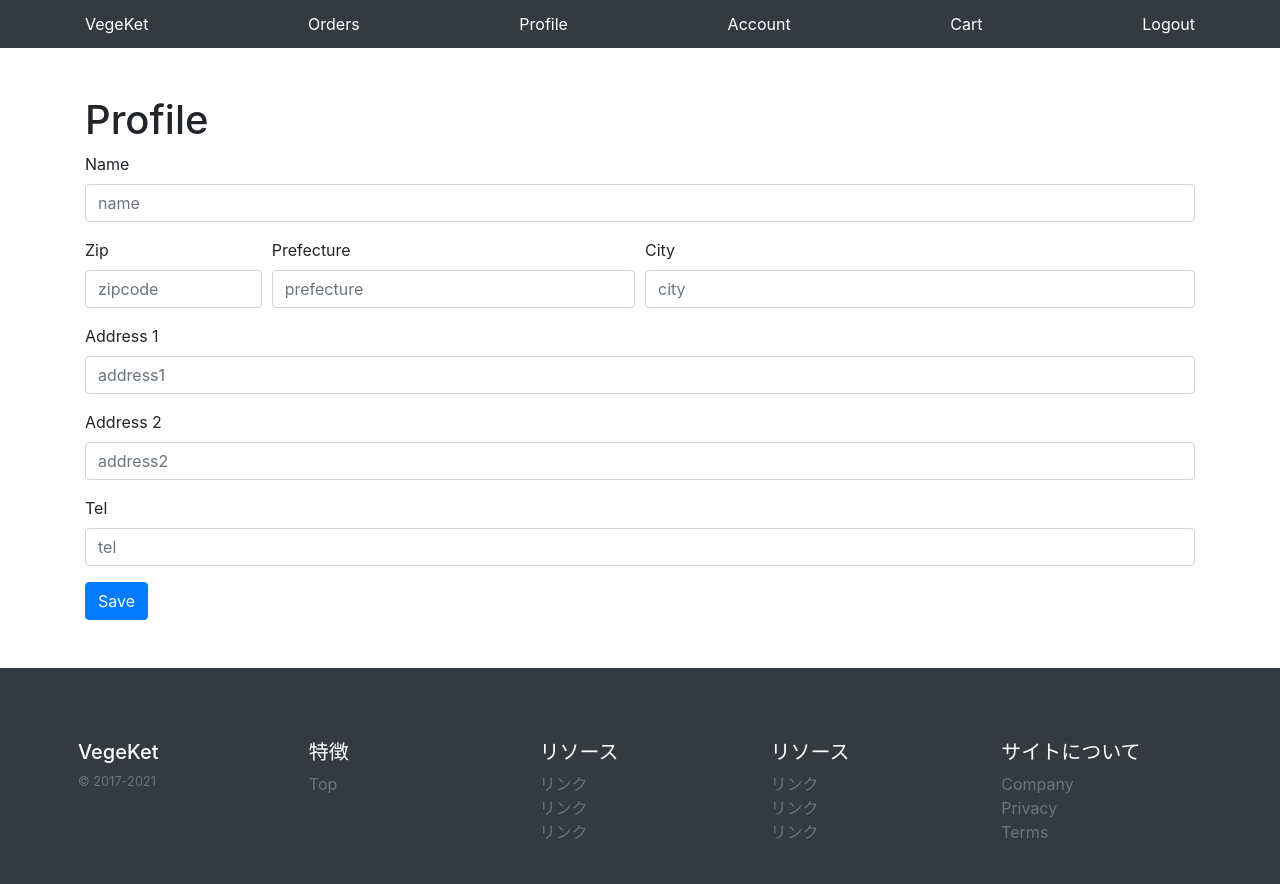
After one commit to y-uchiida/Django_training003, a Django app: page /profile/ in a window 1280 px wide. The commit adds this page. Run offline with Django 3.2, Linux system fonts and the light colour scheme; the visitor is signed in with stand-in values (Sample User, id 1); data comes from the database, SQL or seed files in the repository; parts of the project's set-up code (start-up, migrations or seed data) failed here and were passed over; some libraries are stand-ins or nearby versions.

Commit message:
ユーザー認証関連の機能を実装

```diff
--- /dev/null
+++ b/base/models/account.py
@@ -0,0 +1,84 @@
+from django.dispatch import receiver
+from django.db.models.signals import post_save
+from django.db import models
+from django.contrib.auth.models import BaseUserManager, AbstractBaseUser
+import uuid
+
+
+class UserManager(BaseUserManager["User"]):
+    def create_user(self, username, email, password=None) -> "User":
+        if not email:
+            raise ValueError("Users must have an email address")
+        user = self.model(
+            username=username,
+            email=self.normalize_email(email),
+        )
+        user.set_password(password)
+        user.save(using=self._db)
+        return user
+
+    def create_superuser(self, username, email, password=None) -> "User":
+        user = self.create_user(
+            username,
+            email,
+            password=password,
+        )
+        user.is_admin = True
+        user.save(using=self._db)
+        return user
+
+
+class User(AbstractBaseUser):
+    id = models.UUIDField(primary_key=True, default=uuid.uuid4, editable=False)
+    username = models.CharField(max_length=50, unique=True, blank=True, default="匿名")
+    email = models.EmailField(max_length=255, unique=True)
+    is_active = models.BooleanField(default=True)
+    is_admin = models.BooleanField(default=False)
+    objects = UserManager()
+    USERNAME_FIELD = "username"
+    EMAIL_FIELD = "email"
+    REQUIRED_FIELDS = [
+        "email",
+    ]
+
+    def __str__(self):
+        return self.email
+
+    def has_perm(self, perm, obj=None):
+        "Does the user have a specific permission?"
+        # Simplest possible answer: Yes, always
+        return True
+
+    def has_module_perms(self, app_label):
+        "Does the user have permissions to view the app `app_label`?"
+        # Simplest possible answer: Yes, always
+        return True
+
+    @property
+    def is_staff(self):
+        "Is the user a member of staff?"
+        # Simplest possible answer: All admins are staff
+        return self.is_admin
+
+
+class Profile(models.Model):  # type: ignore
+    user = models.OneToOneField(User, primary_key=True, on_delete=models.CASCADE)
+    name = models.CharField(default="", blank=True, max_length=50)
+    zipcode = models.CharField(default="", blank=True, max_length=8)
+    prefecture = models.CharField(default="", blank=True, max_length=50)
+    city = models.CharField(default="", blank=True, max_length=50)
+    address1 = models.CharField(default="", blank=True, max_length=50)
+    address2 = models.CharField(default="", blank=True, max_length=50)
+    tel = models.CharField(default="", blank=True, max_length=15)
+    created_at = models.DateTimeField(auto_now_add=True)
+    updated_at = models.DateTimeField(auto_now=True)
+
+    def __str__(self):
+        return self.name
+
+
+# OneToOneFieldを同時に作成
+@receiver(post_save, sender=User)
+def create_profile(sender, **kwargs):
+    if kwargs["created"]:
+        Profile.objects.create(user=kwargs["instance"])
--- a/base/views/__init__.py
+++ b/base/views/__init__.py
@@ -1,6 +1,7 @@
 from .item import IndexListView, ItemDetailView
 from .cart import CartListView, AddCartView, remove_from_cart
 from .payment import PaySuccessView, PayCancelView, create_line_item, PayWithStripe
+from .account import SignUpView, Login, AccountUpdateView, ProfileUpdateView
 
 __all__ = [
     "IndexListView",
@@ -12,4 +13,8 @@ __all__ = [
     "PayCancelView",
     "create_line_item",
     "PayWithStripe",
+    "SignUpView",
+    "Login",
+    "AccountUpdateView",
+    "ProfileUpdateView",
 ]
--- /dev/null
+++ b/base/views/account.py
@@ -0,0 +1,52 @@
+from django.views.generic import CreateView, UpdateView
+from django.contrib.auth.views import LoginView
+from django.contrib.auth.mixins import LoginRequiredMixin
+from django.contrib.auth import get_user_model
+from base.models import Profile
+from base.forms import UserCreationForm
+
+
+class SignUpView(CreateView):  # type: ignore
+    form_class = UserCreationForm
+    success_url = "/login/"
+    template_name = "pages/login_signup.html"
+
+    def form_valid(self, form):
+        return super().form_valid(form)
+
+
+class Login(LoginView):
+    template_name = "pages/login_signup.html"
+
+    def form_valid(self, form):
+        return super().form_valid(form)
+
+    def form_invalid(self, form):
+        return super().form_invalid(form)
+
+
+class AccountUpdateView(LoginRequiredMixin, UpdateView):  # type: ignore
+    model = get_user_model()
+    template_name = "pages/account.html"
+    fields = (
+        "username",
+        "email",
+    )
+    success_url = "/account/"
+
+    def get_object(self):
+        # URL変数ではなく、現在のユーザーから直接pkを取得
+        self.kwargs["pk"] = self.request.user.pk
+        return super().get_object()
+
+
+class ProfileUpdateView(LoginRequiredMixin, UpdateView):  # type: ignore
+    model = Profile
+    template_name = "pages/profile.html"
+    fields = ("name", "zipcode", "prefecture", "city", "address1", "address2", "tel")
+    success_url = "/profile/"
+
+    def get_object(self):
+        # URL変数ではなく、現在のユーザーから直接pkを取得
+        self.kwargs["pk"] = self.request.user.pk
+        return super().get_object()
--- a/config/urls.py
+++ b/config/urls.py
@@ -16,10 +16,16 @@ Including another URLconf
 from django.contrib import admin
 from django.urls import path
 from base import views
+from django.contrib.auth.views import LogoutView
 
 urlpatterns = [
     path("admin/", admin.site.urls),
     path("items/<str:pk>/", views.ItemDetailView.as_view(), name="items"),
+    path("login/", views.Login.as_view()),
+    path("logout/", LogoutView.as_view()),
+    path("signup/", views.SignUpView.as_view()),
+    path("account/", views.AccountUpdateView.as_view()),
+    path("profile/", views.ProfileUpdateView.as_view()),
     path("cart/add/", views.AddCartView.as_view(), name="add_cart"),
     path("cart/remove/<str:pk>/", views.remove_from_cart, name="remove_cart"),
     path("cart/", views.CartListView.as_view(), name="cart"),
--- /dev/null
+++ b/templates/pages/profile.html
@@ -0,0 +1,72 @@
+{% extends "base.html" %}
+{% block main %}
+  <div class="container my-5">
+    <div class="row">
+      <div class="col-12">
+        <h1>Profile</h1>
+        <form method="post">
+          {% csrf_token %}
+          <div class="form-group ">
+            <label>Name</label>
+            <input class="form-control"
+                   type="text"
+                   name="name"
+                   placeholder="name"
+                   value="{{ user.profile.name }}"/>
+          </div>
+          <div class="form-row">
+            <div class="form-group col-md-2">
+              <label>Zip</label>
+              <input class="form-control"
+                     type="text"
+                     name="zipcode"
+                     placeholder="zipcode"
+                     value="{{ user.profile.zipcode }}"/>
+            </div>
+            <div class="form-group col-md-4">
+              <label>Prefecture</label>
+              <input class="form-control"
+                     type="text"
+                     name="prefecture"
+                     placeholder="prefecture"
+                     value="{{ user.profile.prefecture }}"/>
+            </div>
+            <div class="form-group col-md-6">
+              <label>City</label>
+              <input class="form-control"
+                     type="text"
+                     name="city"
+                     placeholder="city"
+                     value="{{ user.profile.city }}"/>
+            </div>
+          </div>
+          <div class="form-group">
+            <label>Address 1</label>
+            <input class="form-control"
+                   type="text"
+                   name="address1"
+                   placeholder="address1"
+                   value="{{ user.profile.address1 }}"/>
+          </div>
+          <div class="form-group">
+            <label>Address 2</label>
+            <input class="form-control"
+                   type="text"
+                   name="address2"
+                   placeholder="address2"
+                   value="{{ user.profile.address2 }}"/>
+          </div>
+          <div class="form-group">
+            <label>Tel</label>
+            <input class="form-control"
+                   type="tel"
+                   name="tel"
+                   placeholder="tel"
+                   value="{{ user.profile.tel }}"/>
+          </div>
+          <button type="submit" class="btn btn-primary">Save</button>
+        </form>
+      </div>
+    </div>
+  </div>
+{% endblock main %}
--- a/templates/snippets/header.html
+++ b/templates/snippets/header.html
@@ -5,5 +5,11 @@
     <a class="py-2 d-none d-md-inline-block text-white" href="/profile/">Profile</a>
     <a class="py-2 d-none d-md-inline-block text-white" href="/account/">Account</a>
     <a class="py-2 d-none d-md-inline-block text-white" href="/cart/">Cart</a>
+    {% if user.is_authenticated %}
+      <a class="py-2 d-none d-md-inline-block text-white" href="/logout/">Logout</a>
+    {% else %}
+      <a class="py-2 d-none d-md-inline-block text-white" href="/login/">Login</a>
+      <a class="py-2 d-none d-md-inline-block text-white" href="/signup/">SignUp</a>
+    {% endif %}
   </nav>
 </div>
```
Also changed, not shown: base/admin.py (+60 -1 lines), base/forms.py (added, +26 -0 lines), base/models/__init__.py (+9 -1 lines), base/views/cart.py (+5 -2 lines), base/views/payment.py (+23 -3 lines), config/settings.py (+12 -0 lines), templates/pages/account.html (added, +35 -0 lines), templates/pages/login_signup.html (added, +52 -0 lines), base/migrations/0001_initial.py, base/migrations/0002_alter_item_tags.py (deleted).
